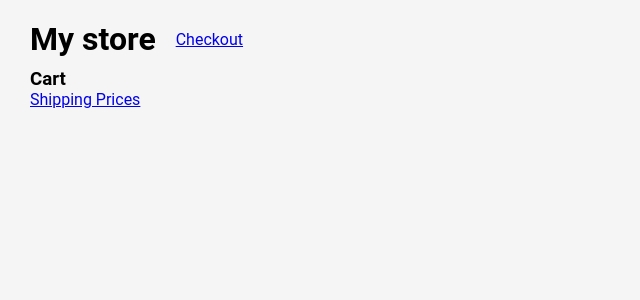
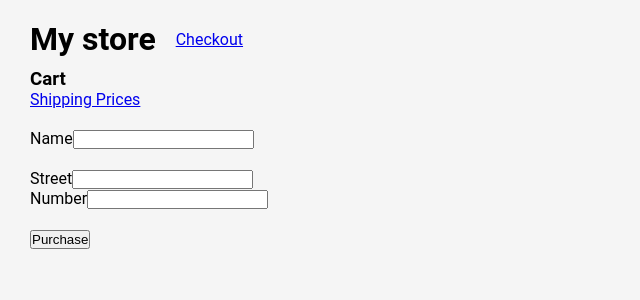
Before and after one commit to LivHelen12/angular-base, an Angular app: page /cart in a window 1280 px wide. Shown: the top 300 px of the page, without its empty margins (0-640 px from the left). Built offline with nearby package versions, Linux system fonts and the light colour scheme.

Commit message:
Create a form group.

```diff
--- a/src/app/components/cart/cart.component.html
+++ b/src/app/components/cart/cart.component.html
@@ -9,4 +9,26 @@
     <span>{{ item.name }}</span>
     <span>{{ item.price | currency }}</span>
   </div>
+
+  <form [formGroup]="checkoutForm" (ngSubmit)="onSubmit()">
+
+    <div>
+      <label for="name">Name</label>
+      <input id="name" type="text" formControlName="name">
+    </div>
+
+    <div formGroupName="address">
+      <div>
+        <label for="street">Street</label>
+        <input id="street" type="text" formControlName="street">
+      </div>
+
+      <div>
+        <label for="number">Number</label>
+        <input id="number" type="text" formControlName="number">
+      </div>
+    </div>
+
+    <button type="submit">Purchase</button>
+  </form>
 </div>
--- a/src/app/components/cart/cart.component.scss
+++ b/src/app/components/cart/cart.component.scss
@@ -6,4 +6,8 @@
     margin-top: 10px;
     gap: 10px
   }
+
+  form > div {
+    margin: 20px 0;
+  }
 }
--- a/src/app/components/cart/cart.component.ts
+++ b/src/app/components/cart/cart.component.ts
@@ -2,19 +2,38 @@ import { CommonModule } from '@angular/common';
 import { Component } from '@angular/core';
 import { CartService } from '../../services/cart.service';
 import { RouterModule } from '@angular/router';
-
+import { FormBuilder, FormGroup, ReactiveFormsModule } from '@angular/forms';
 @Component({
   selector: 'app-cart',
   standalone: true,
   imports: [
     CommonModule,
-    RouterModule
+    RouterModule,
+    ReactiveFormsModule
   ],
   templateUrl: './cart.component.html',
   styleUrl: './cart.component.scss'
 })
+
 export class CartComponent {
   items = this.cartService.getItems();
+  checkoutForm!: FormGroup;
 
-  constructor(private cartService: CartService) { }
+  constructor(private cartService: CartService, private formBuilder: FormBuilder) { }
+
+  ngOnInit() {
+    this.checkoutForm = this.formBuilder.group({
+      name: null,
+      address: this.formBuilder.group({
+        street: null,
+        number: null,
+      }),
+    });
+  }
+
+  onSubmit() {
+    this.items = this.cartService.clearCart();
+    console.log('Your order has been submitted', this.checkoutForm.value);
+    this.checkoutForm.reset();
+  }
 }
```
